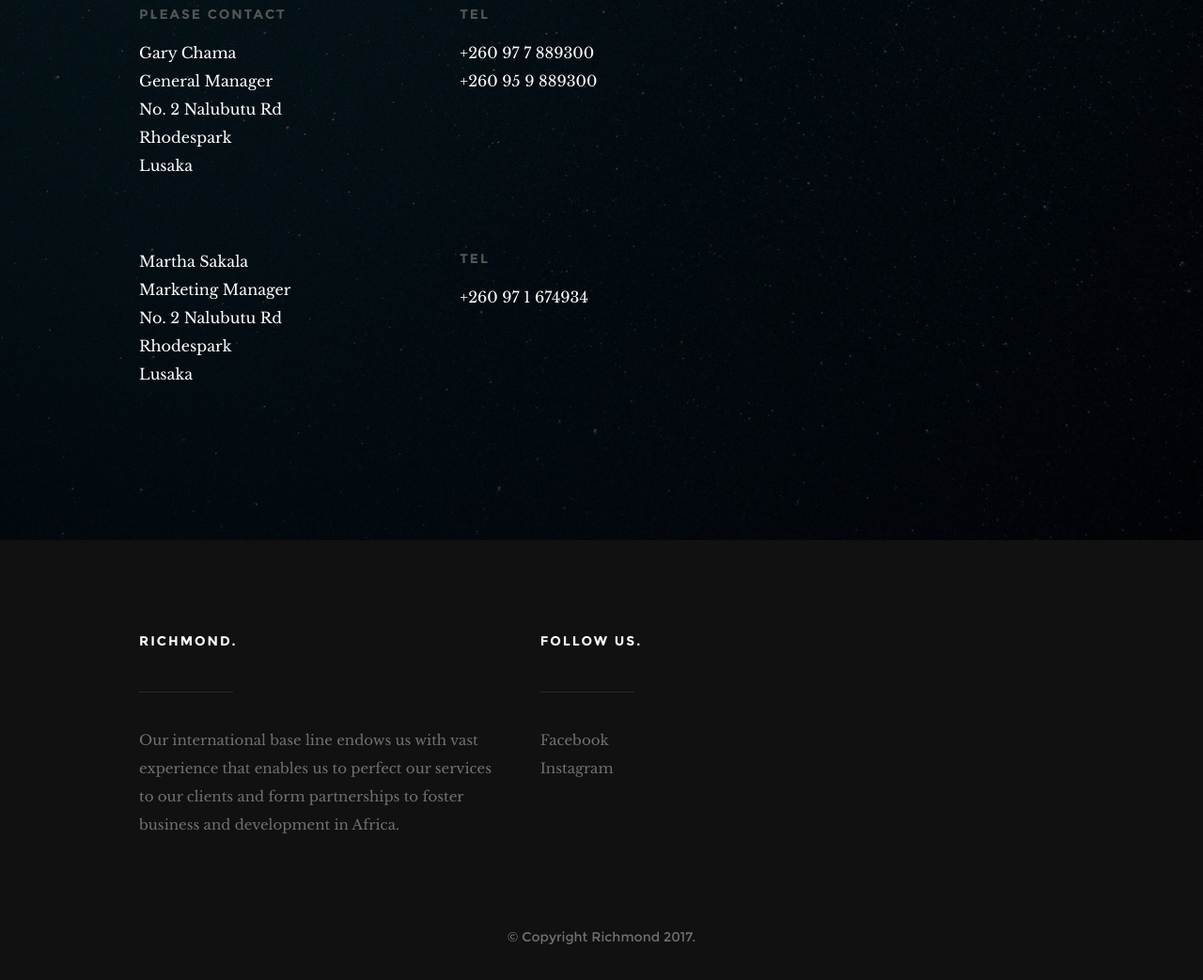
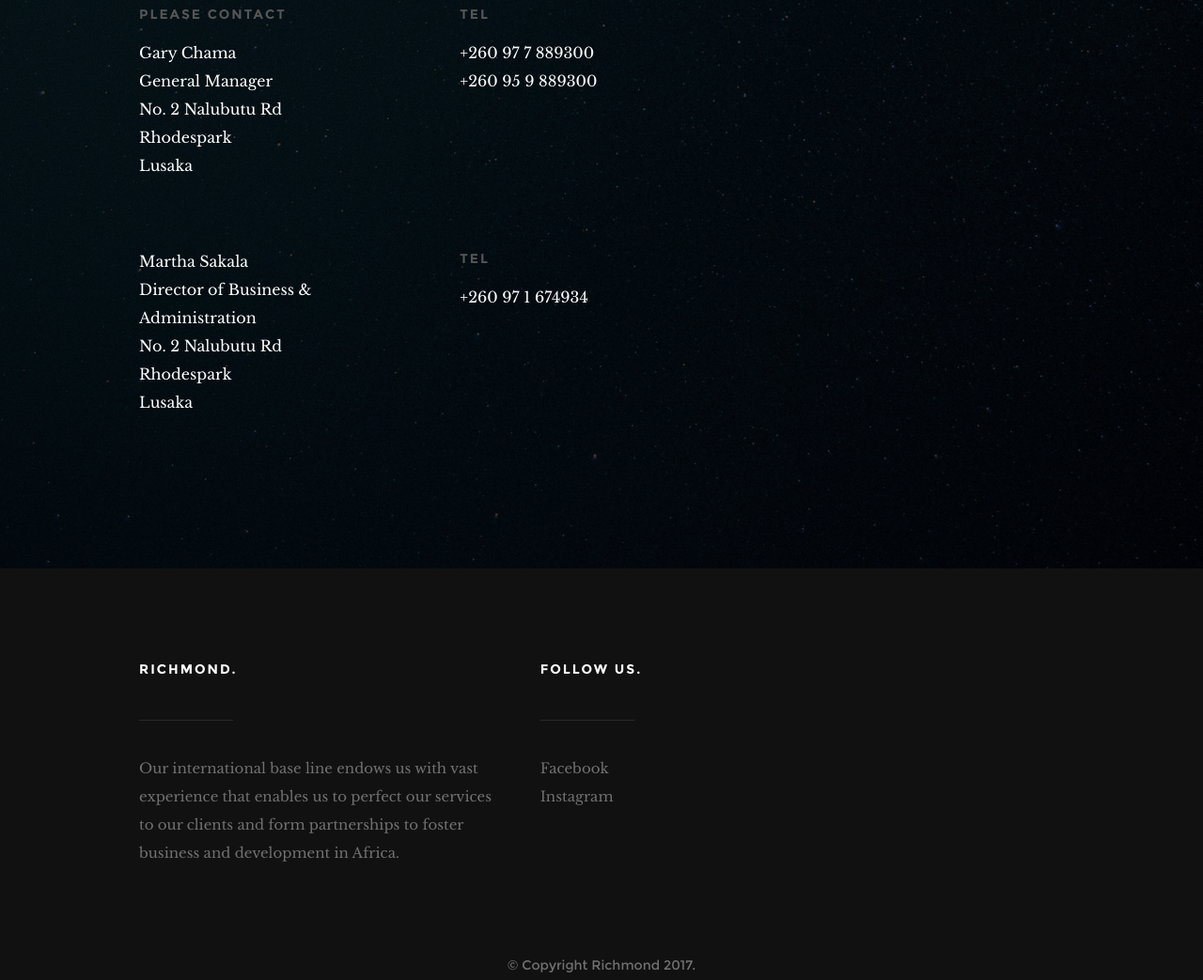
Before and after one commit to richardmwaba/Richmond-Adverts, a plain HTML site: page index.html in a window 1280 px wide. Shown: the part 6543-7586 px from the top of the page at 94% size. Before the commit the page ends 7556 px from the top, so only its background shows below. Drawn offline with Linux system fonts and the light colour scheme; files whose address does not match are found by name.

Commit message:
Changed Martha's position in Contacts Section

```diff
--- a/index.html
+++ b/index.html
@@ -513,7 +513,7 @@
 			   <div class="cinfo">
 				   <p>
 					   Martha Sakala<br>
-					   Marketing Manager<br>
+					   Director of Business &amp; Administration<br>
 					   No. 2 Nalubutu Rd<br>
 					   Rhodespark<br>
 					   Lusaka<br>
```
